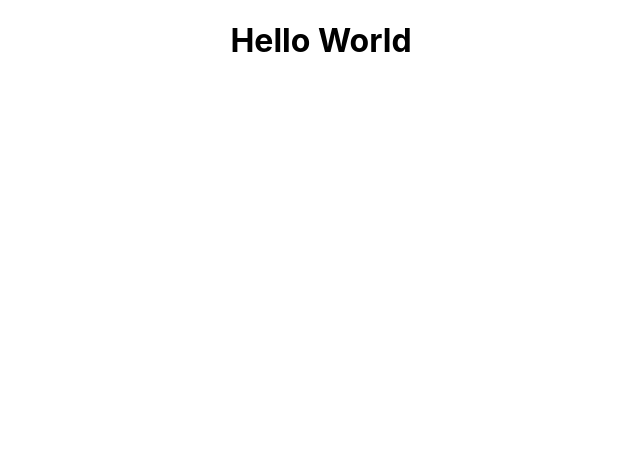
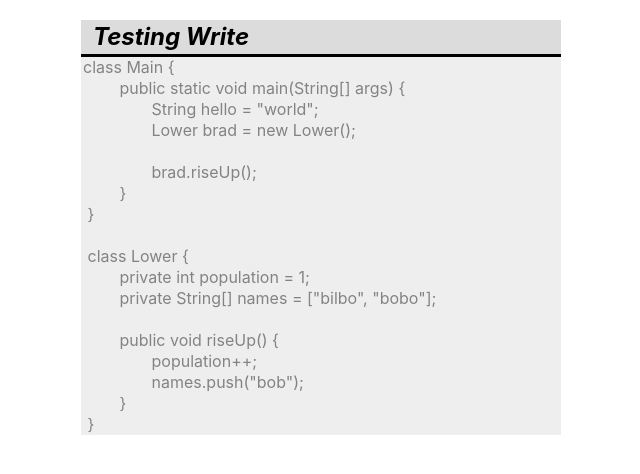
Before and after one commit to devinlizardi/copy-my-code, a React (Create React App) app: page / in a window 1280 px wide. Shown: the top 474 px of the page, without its empty margins (319-959 px from the left). Built offline with nearby package versions, Linux system fonts and the light colour scheme.

Commit message:
Basic idea completed!

```diff
--- a/src/App.css
+++ b/src/App.css
@@ -1,3 +1,37 @@
-h1 {
-  text-align: center;
+.container {
+  background: gainsboro;
+  width: 30em;
+  position: relative;
+  left: 50%;
+  margin-left: -15em;
 }
+
+.title {
+  text-align: left;
+  font-style: italic;
+  padding: 0.1em 0 0.1em 0.5em;
+  border-bottom: 3px solid black;
+  margin-bottom: 0;
+}
+
+.code-text-wrapper {
+  background: rgb(238, 238, 238);
+  color: rgba(0, 0, 0, 0.452);
+  padding: 0.5em 0, 0.5em 0;
+}
+
+.code-line {
+  margin: 0;
+  line-height: 100%;
+  padding: 2px;
+  border-bottom: 1px solid transparent;
+}
+
+.code-line:hover {
+  border-bottom: 1px solid rgba(128, 128, 128, 0.199);
+  background: rgba(0, 0, 0, 0.068);
+}
+
+.block {
+  display: inline-block;
+}
--- a/src/App.js
+++ b/src/App.js
@@ -1,10 +1,32 @@
 import './App.css';
+import CopyCode from './CopyCode';
 
-function App() {
+function App(props) {
   return (
-    <h1>
-      Hello World
-    </h1>
+    <CopyCode
+      title="Testing Write"
+      >
+      {
+        `class Main {
+        public static void main(String[] args) {
+          String hello = "world";
+          Lower brad = new Lower();
+
+          brad.riseUp();
+        }
+      }
+
+      class Lower {
+        private int population = 1;
+        private String[] names = ["bilbo", "bobo"];
+
+        public void riseUp() {
+          population++;
+          names.push("bob");
+        }
+      }`
+      }
+      </CopyCode>
   );
 }
 
--- /dev/null
+++ b/src/CopyCode.js
@@ -0,0 +1,47 @@
+import React from 'react';
+
+function CopyCode(props) {
+    return(
+        <>
+        <div className="container">
+            <h2 className="title">{props.title}</h2>
+            {parseJava(props)}
+        </div>
+        </>
+    );
+}
+
+function parseJava(props) {
+    const text = props.children.split("\n");    // Array
+    const textElem = [];                        // Array of JSX elements
+
+    var indentLevel = 0;
+    var k = 0;
+
+    text.forEach(str => {
+        if (str[str.length - 1] === "}") {
+            indentLevel -= 2;
+        }
+
+        textElem.push(
+                    <p className="code-line" key={k}>
+                        <span className="block" style={{"width" : indentLevel + "em"}}/>
+                        {str}
+                    </p>
+                    )
+
+        if (str[str.length - 1] === "{") {
+            indentLevel += 2;
+        }
+
+        k++;
+    });
+
+    return(
+        <div className="code-text-wrapper">
+            {textElem}
+        </div>
+    );
+}
+
+export default CopyCode;
```
